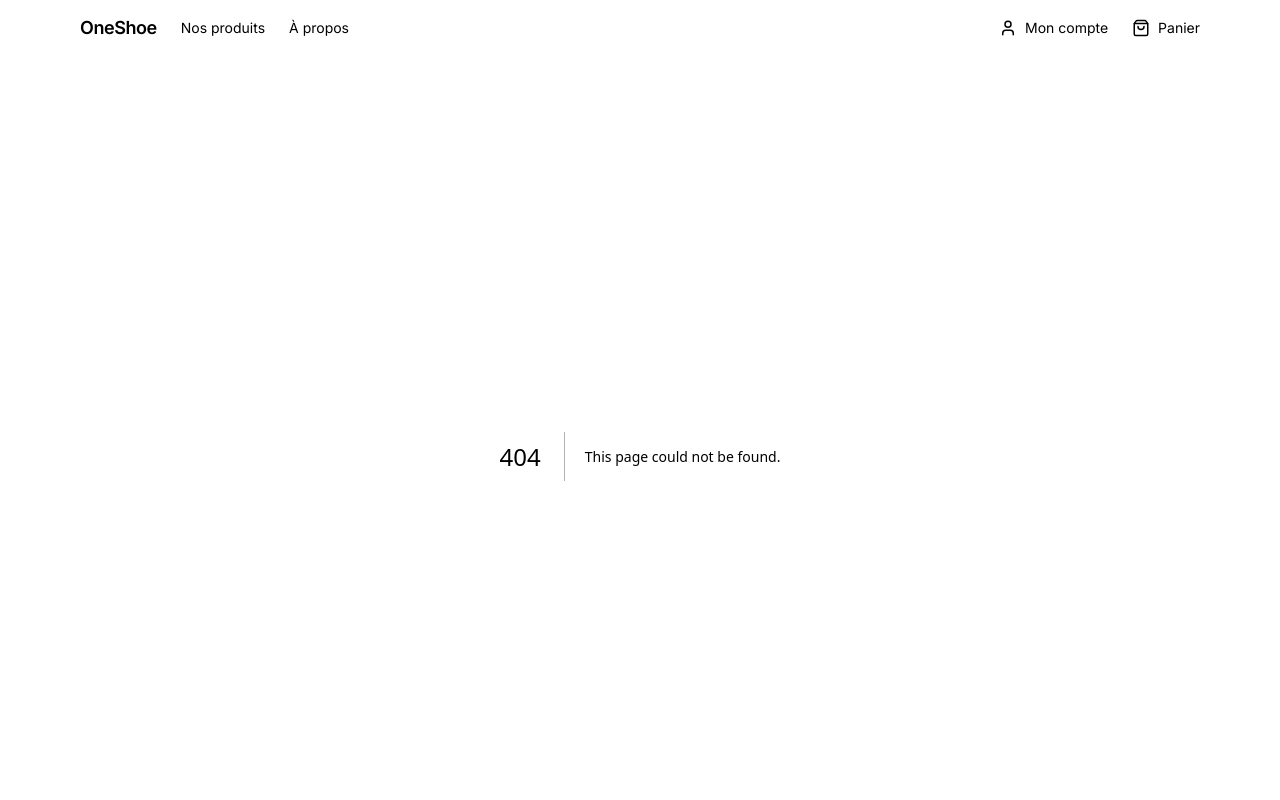
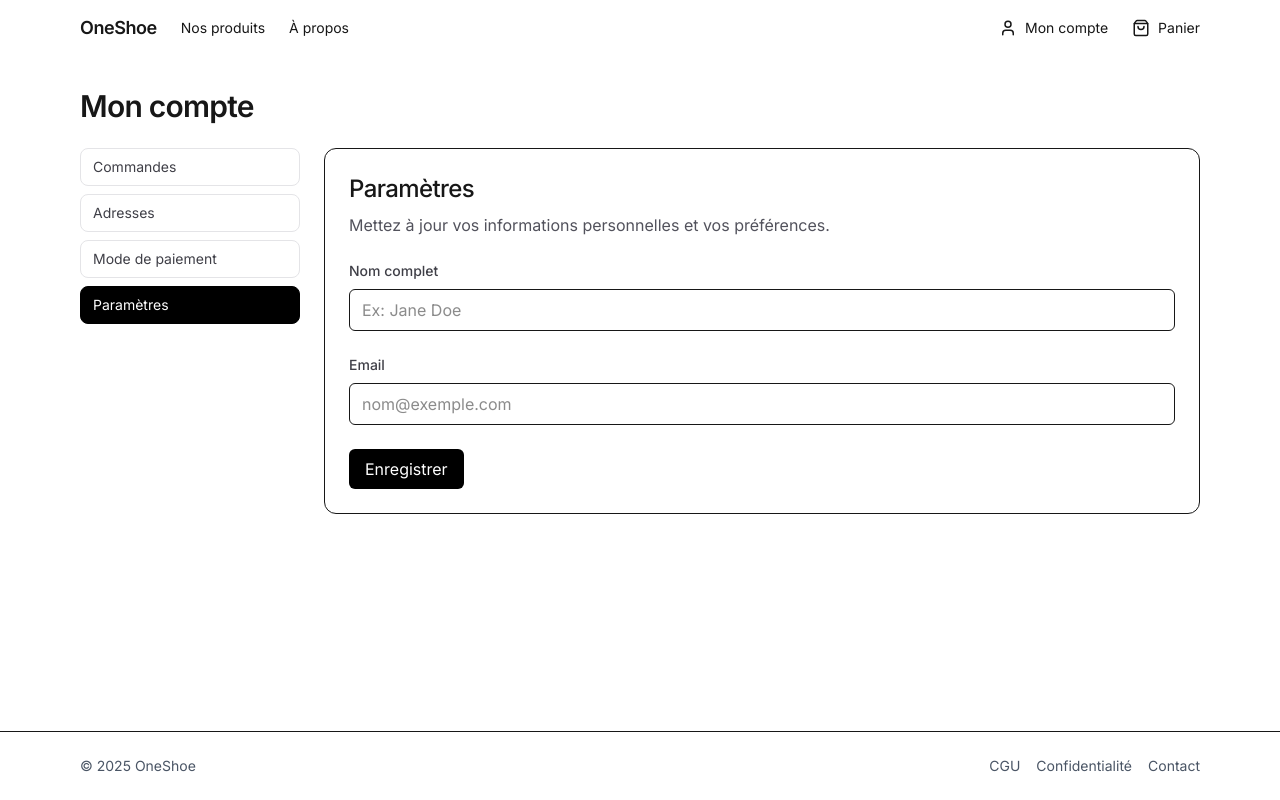
Before and after one commit to laura-galindo-epitech/bootcamp-web, a Next.js app in the folder web/: page /account/settings in a window 1280 px wide. Before the commit this address had no page. Shown: the top 800 px of the page. Built offline with nearby package versions, Linux system fonts and the light colour scheme.

Commit message:
Updates: add src/app/account, add orders, address, payment methods, settings

```diff
--- a/web/src/app/about/page.tsx
+++ b/web/src/app/about/page.tsx
@@ -1,7 +1,7 @@
 export default function About() {
   return (
     <main className="mx-auto max-w-6xl px-4 py-12">
-      <h1 className="text-3xl md:text-4xl font-semibold tracking-tight">À propos</h1>
+      <h1 className="text-3xl md:text-4xl font-semibold tracking-tight pb-14 pt-4">À propos</h1>
       <p className="mt-4 text-zinc-600 max-w-prose">
         OneShoe est une site dédié aux passionnés de sneakers à petits prix. <br />
         Notre ADN s'inscrit dans la proposition de modèles performants, durables, et pour la ville. Que vous soyez une femme, un homme ou un enfant!
--- /dev/null
+++ b/web/src/app/account/[number]/page.tsx
@@ -0,0 +1,10 @@
+type Props = { params: { number: string } }
+
+export default function OrderDetailPage({ params }: Props) {
+  return (
+    <div>
+      <h2 className="text-xl md:text-2xl font-medium tracking-tight">Commande n° {params.number}</h2>
+      <p className="mt-2 text-zinc-600">Détails de la commande à venir.</p>
+    </div>
+  )
+}
--- /dev/null
+++ b/web/src/app/account/addresses/page.tsx
@@ -0,0 +1,13 @@
+export default function AddressesPage() {
+  return (
+    <div>
+      <h2 className="text-xl md:text-2xl font-medium tracking-tight">Mes adresses</h2>
+      <p className="mt-2 text-zinc-600">Gérez vos adresses de livraison et de facturation.</p>
+      <div className="mt-6 grid gap-4">
+        <div className="rounded-lg border p-4 text-sm text-zinc-600">
+          Aucune adresse enregistrée pour le moment.
+        </div>
+      </div>
+    </div>
+  )
+}
--- /dev/null
+++ b/web/src/app/account/layout.tsx
@@ -0,0 +1,46 @@
+"use client"
+import Link from 'next/link'
+import { usePathname } from 'next/navigation'
+
+export default function AccountLayout({ children }: { children: React.ReactNode }) {
+  const pathname = usePathname()
+  const items = [
+    { href: '/account/orders', label: 'Commandes' },
+    { href: '/account/addresses', label: 'Adresses' },
+    { href: '/account/payments', label: 'Mode de paiement' },
+    { href: '/account/settings', label: 'Paramètres' },
+  ]
+
+  return (
+    <main className="mx-auto max-w-6xl px-4 py-8">
+      <h1 className="text-2xl md:text-3xl font-semibold tracking-tight">Mon compte</h1>
+
+      <div className="mt-6 grid md:grid-cols-[220px_1fr] gap-6">
+        <aside className="md:sticky md:top-16">
+          <nav aria-label="Navigation du compte" className="flex md:flex-col gap-2 overflow-x-auto md:overflow-visible">
+            {items.map(({ href, label }) => {
+              const active = pathname === href || pathname.startsWith(href + '/')
+              return (
+                <Link
+                  key={href}
+                  href={href}
+                  className={`shrink-0 rounded-lg px-3 py-2 text-sm border transition ${
+                    active
+                      ? 'bg-black text-white border-black'
+                      : 'bg-white text-zinc-700 hover:bg-zinc-50 border-zinc-200'
+                  }`}
+                >
+                  {label}
+                </Link>
+              )
+            })}
+          </nav>
+        </aside>
+
+        <section className="min-h-[40vh] rounded-xl border bg-white p-4 md:p-6">
+          {children}
+        </section>
+      </div>
+    </main>
+  )
+}
--- /dev/null
+++ b/web/src/app/account/orders/page.tsx
@@ -0,0 +1,11 @@
+export default function OrdersPage() {
+  return (
+    <div>
+      <h2 className="text-xl md:text-2xl font-medium tracking-tight">Mes commandes</h2>
+      <p className="mt-2 text-zinc-600">Vous n'avez pas encore de commande.</p>
+      <div className="mt-6 grid gap-3 text-sm text-zinc-500">
+        <p>Quand vous passerez une commande, elle apparaîtra ici avec son numéro, sa date et son statut.</p>
+      </div>
+    </div>
+  )
+}
--- /dev/null
+++ b/web/src/app/account/page.tsx
@@ -0,0 +1,8 @@
+export default function AccountIndexPage() {
+  return (
+    <div>
+      <h2 className="text-xl md:text-2xl font-medium tracking-tight">Bienvenue dans votre espace</h2>
+      <p className="mt-2 text-zinc-600">Consultez vos commandes, mettez à jour vos adresses et vos paramètres.</p>
+    </div>
+  )
+}
--- /dev/null
+++ b/web/src/app/account/payments/page.tsx
@@ -0,0 +1,34 @@
+export default function PaymentsPage() {
+  return (
+    <div>
+      <h2 className="text-xl md:text-2xl font-medium tracking-tight">Mode de paiement</h2>
+      <p className="mt-2 text-zinc-600">Gérez vos cartes et méthodes de paiement enregistrées.</p>
+
+      <div className="mt-6 grid gap-4">
+        <div className="rounded-lg border p-4 bg-white">
+          <p className="text-sm text-zinc-600">Aucun mode de paiement enregistré pour le moment.</p>
+          <div className="mt-4 flex items-center gap-3">
+            <button className="inline-flex items-center rounded-md bg-black px-4 py-2 text-white hover:opacity-90">Ajouter une carte</button>
+            <button className="inline-flex items-center rounded-md border px-4 py-2 hover:bg-zinc-50">Ajouter PayPal</button>
+          </div>
+        </div>
+
+        {/* Zone prévue pour la liste des cartes enregistrées */}
+        <div className="grid gap-3">
+          {/* Exemple (à brancher plus tard):
+          <div className="flex items-center justify-between rounded-md border p-3">
+            <div className="text-sm">
+              <p className="font-medium">Visa se terminant par 4242</p>
+              <p className="text-zinc-500">Exp. 08/26 • Par défaut</p>
+            </div>
+            <div className="flex items-center gap-2">
+              <button className="text-sm underline">Définir par défaut</button>
+              <button className="text-sm text-red-600 underline">Supprimer</button>
+            </div>
+          </div>
+          */}
+        </div>
+      </div>
+    </div>
+  )
+}
--- /dev/null
+++ b/web/src/app/account/settings/page.tsx
@@ -0,0 +1,22 @@
+export default function SettingsPage() {
+  return (
+    <div>
+      <h2 className="text-xl md:text-2xl font-medium tracking-tight">Paramètres</h2>
+      <p className="mt-2 text-zinc-600">Mettez à jour vos informations personnelles et vos préférences.</p>
+
+      <div className="mt-6 grid gap-6">
+        <div className="grid gap-2">
+          <label className="text-sm font-medium text-zinc-700">Nom complet</label>
+          <input className="w-full rounded-md border px-3 py-2" placeholder="Ex: Jane Doe" />
+        </div>
+        <div className="grid gap-2">
+          <label className="text-sm font-medium text-zinc-700">Email</label>
+          <input type="email" className="w-full rounded-md border px-3 py-2" placeholder="nom@exemple.com" />
+        </div>
+        <div>
+          <button className="inline-flex items-center rounded-md bg-black px-4 py-2 text-white hover:opacity-90">Enregistrer</button>
+        </div>
+      </div>
+    </div>
+  )
+}
--- a/web/src/components/common/CategoryCards.tsx
+++ b/web/src/components/common/CategoryCards.tsx
@@ -1,7 +1,7 @@
 const CATEGORIES = [
-{ key: 'running', title: 'Running', img: '/images/cat-running.jpg' },
-{ key: 'sneakers', title: 'Lifestyle', img: '/images/cat-lifestyle.jpg' },
-{ key: 'basketball', title: 'Basketball', img: '/images/cat-basket.jpg' },
+{ key: 'homme', title: 'Homme', img: '/images/cat-running.jpg' },
+{ key: 'femme', title: 'Femme', img: '/images/cat-lifestyle.jpg' },
+{ key: 'enfant', title: 'Enfants', img: '/images/cat-basket.jpg' },
 ]
 
 export default function CategoryCards() {
```
